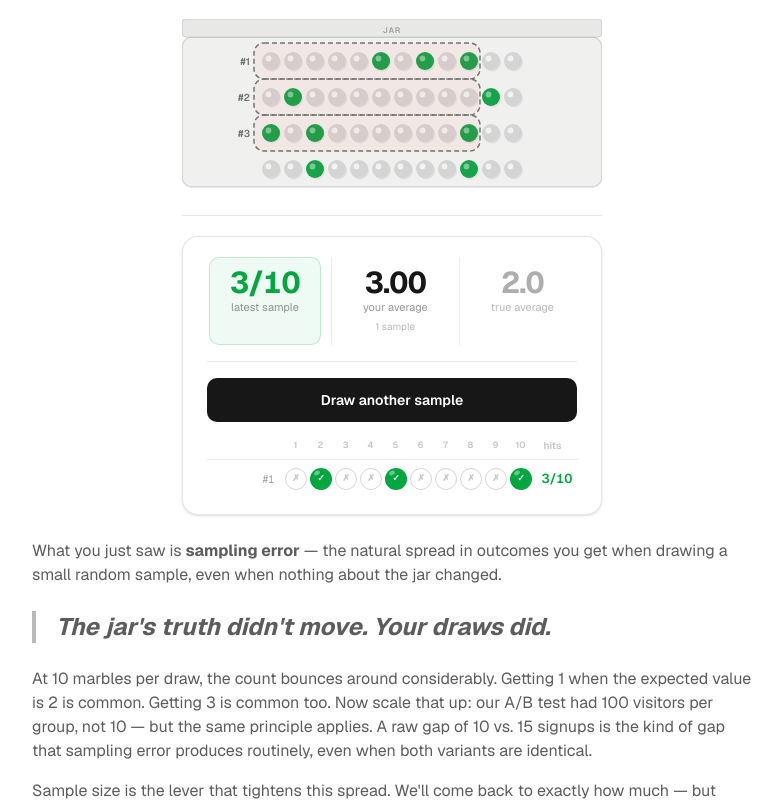
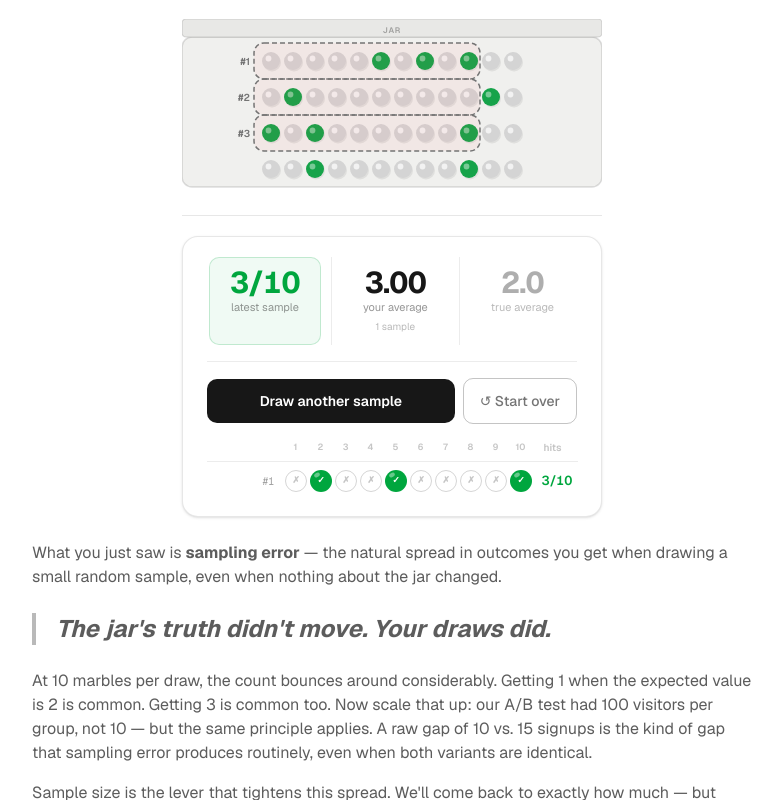
Before and after one commit to codedebugrepeat/ab-test-guide, a Next.js app: page /why-you-cant-trust-your-experiment in a window 1280 px wide. Both pictures are taken after a click on the button "Draw a sample". Shown: the part 1253-2053 px from the top of the page, without its empty margins (248-1030 px from the left). Built offline with nearby package versions, Linux system fonts and the light colour scheme.

Commit message:
Add reset button - resets component

```diff
--- a/components/tutorial/marble-sampling-widget.tsx
+++ b/components/tutorial/marble-sampling-widget.tsx
@@ -62,6 +62,17 @@ export function MarbleSamplingWidget() {
 
   const trueMean = binomialMean(N, P);
   const currentMean = totalDraws > 0 ? runningSum / totalDraws : null;
+
+  function handleReset() {
+    if (fadeTimeout.current) clearTimeout(fadeTimeout.current);
+    drawCount.current = 0;
+    setSamples([]);
+    setTotalDraws(0);
+    setRunningSum(0);
+    setLatestCount(null);
+    setNewestId(null);
+    setLiveText("Samples cleared.");
+  }
 
   function handleDraw() {
     const marbles = drawSample(N, P);
@@ -135,14 +146,25 @@ export function MarbleSamplingWidget() {
           />
         </div>
 
-        {/* Full-width draw button */}
+        {/* Button row */}
+        <div className="mb-4 flex items-center gap-2">
           <button
             onClick={handleDraw}
             aria-label={`${buttonLabel}. ${totalDraws} sample${totalDraws !== 1 ? "s" : ""} drawn so far.`}
-          className="mb-4 w-full rounded-[10px] bg-foreground py-3 text-sm font-semibold text-background transition-opacity hover:opacity-80 active:opacity-65"
+            className="flex-1 rounded-[10px] bg-foreground py-3 text-sm font-semibold text-background transition-opacity hover:opacity-80 active:opacity-65"
           >
             {buttonLabel}
           </button>
+          {totalDraws > 0 && (
+            <button
+              onClick={handleReset}
+              aria-label="Clear all samples and start over"
+              className="rounded-[10px] border border-foreground/25 px-4 py-3 text-sm font-medium text-foreground/60 transition-opacity hover:opacity-80 active:opacity-65"
+            >
+              ↺ Start over
+            </button>
+          )}
+        </div>
 
         {/* Screen-reader live region */}
         <div aria-live="polite" className="sr-only">{liveText}</div>
```
Lines whose indentation alone changed are shown as unchanged.
